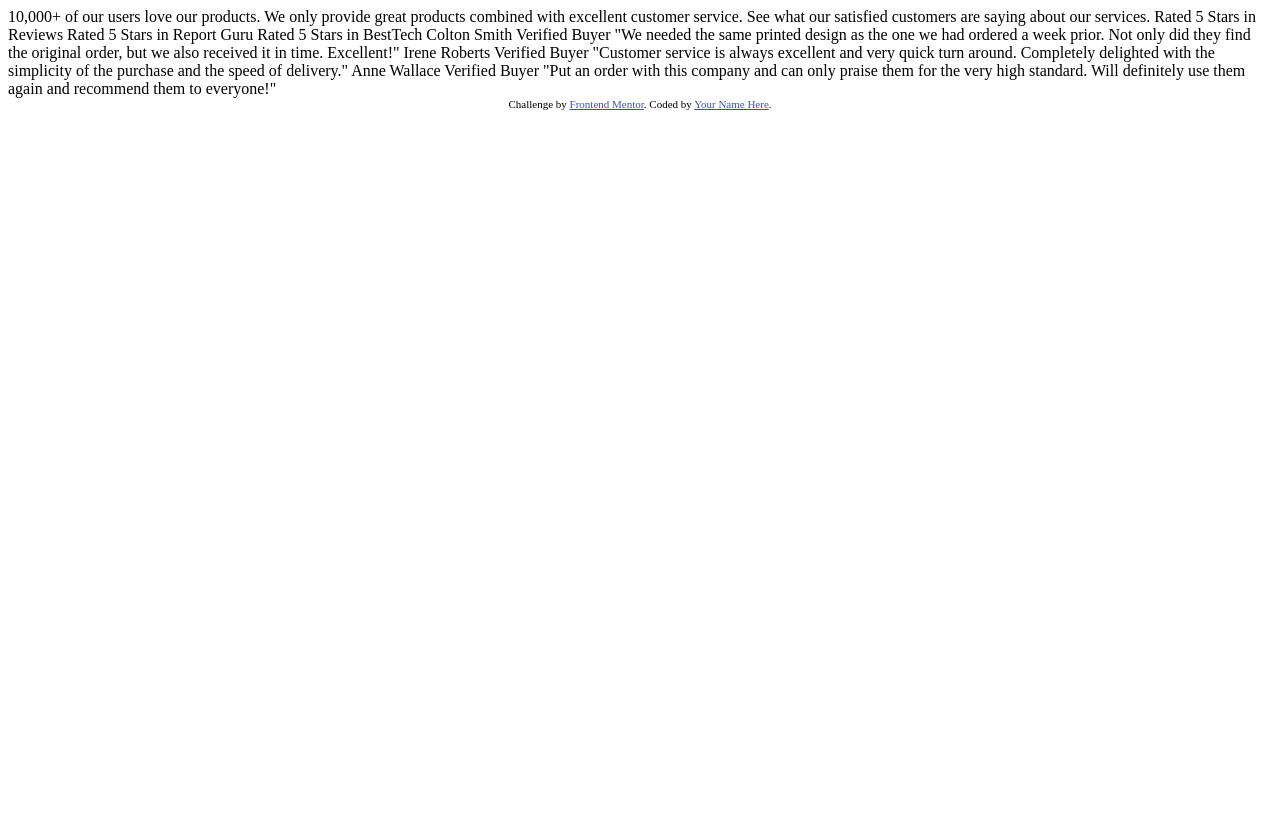
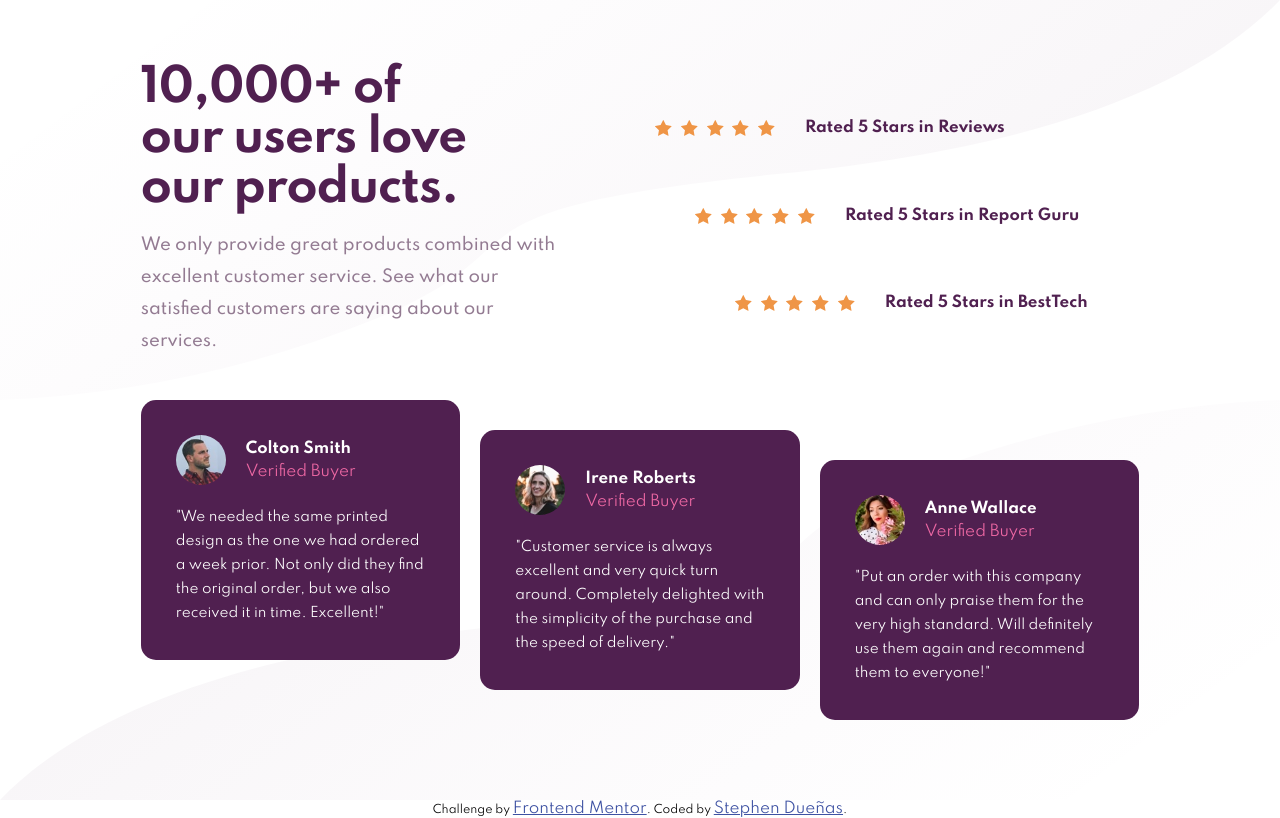
Before and after one commit to stephenduenas/social_section_proof_challenge, a plain HTML site: page index.html in a window 1280 px wide. Drawn offline with Linux system fonts and the light colour scheme.

Commit message:
Done with desktop design

```diff
--- a/index.html
+++ b/index.html
@@ -4,58 +4,121 @@
     <meta charset="UTF-8" />
     <meta name="viewport" content="width=device-width, initial-scale=1.0" />
     <!-- displays site properly based on user's device -->
-
-    <link
-      rel="icon"
-      type="image/png"
-      sizes="32x32"
-      href="./images/favicon-32x32.png"
-    />
-
+    <link rel="preconnect" href="https://fonts.gstatic.com">
+    <link href="https://fonts.googleapis.com/css2?family=Spartan:wght@400;500;700&display=swap" rel="stylesheet">
+    <link rel="icon" type="image/png" sizes="32x32" href="./images/favicon-32x32.png"/>
+    <link rel="preconnect" href="https://fonts.gstatic.com">
     <title>Frontend Mentor | Social proof section</title>
-
-    <!-- Feel free to remove these styles or customise in your own stylesheet 👍 -->
-    <style>
-      .attribution {
-        font-size: 11px;
-        text-align: center;
-      }
-      .attribution a {
-        color: hsl(228, 45%, 44%);
-      }
-    </style>
+    <link rel="stylesheet" href="./style.css">
   </head>
   <body>
+
+    <section class="testimonials-section">
+      <div class="top-section">
+        <div>
+          <div class="heading">
+            <h1>
               10,000+ of our users love our products.
-
+            </h1>
+            <p>
               We only provide great products combined with excellent customer service.
         See what our satisfied customers are saying about our services.
+            </p>
+          </div>
+          <div class="ratings">
+            <div>
+              <div class="stars">
+                <img src="./images/icon-star.svg" alt="">
+                <img src="./images/icon-star.svg" alt="">
+                <img src="./images/icon-star.svg" alt="">
+                <img src="./images/icon-star.svg" alt="">
+                <img src="./images/icon-star.svg" alt="">
+              </div>
+              <p>
+                Rated 5 Stars in Reviews
+              </p>
+            </div>
+            <div>
+              <div class="stars">
+                <img src="./images/icon-star.svg" alt="">
+                <img src="./images/icon-star.svg" alt="">
+                <img src="./images/icon-star.svg" alt="">
+                <img src="./images/icon-star.svg" alt="">
+                <img src="./images/icon-star.svg" alt="">
+              </div>
+              <p>
+                Rated 5 Stars in Report Guru
+              </p>
+            </div>
+            <div>
+              <div class="stars">
+                <img src="./images/icon-star.svg" alt="">
+                <img src="./images/icon-star.svg" alt="">
+                <img src="./images/icon-star.svg" alt="">
+                <img src="./images/icon-star.svg" alt="">
+                <img src="./images/icon-star.svg" alt="">
+              </div>
+              <p>
+                Rated 5 Stars in BestTech
+              </p>
+            </div>
 
-    Rated 5 Stars in Reviews
-    Rated 5 Stars in Report Guru
-    Rated 5 Stars in BestTech
+          </div>
+        </div>
 
-    Colton Smith
-    Verified Buyer
+      </div>
+
+    <div class="bottom-section testimonials">
+      <div>
+        <div class="card">
+          <cite>
+            <img src="./images/image-colton.jpg" alt="">
+            <div>
+              <p class="name">Colton Smith</p>
+              <p class="description">Verified Buyer</p>
+            </div>
+
+          </cite>
+          <blockquote>
             "We needed the same printed design as the one we had ordered a week prior.
     Not only did they find the original order, but we also received it in time.
     Excellent!"
-
-    Irene Roberts
-    Verified Buyer
+          </blockquote>
+        </div>
+        <div class="card">
+          <cite>
+            <img src="./images/image-irene.jpg" alt="">
+            <div>
+              <p class="name">Irene Roberts</p>
+              <p class="description">Verified Buyer</p>
+            </div>
+          </cite>
+          <blockquote>
             "Customer service is always excellent and very quick turn around. Completely
     delighted with the simplicity of the purchase and the speed of delivery."
-
-    Anne Wallace
-    Verified Buyer
+          </blockquote>
+        </div>
+        <div class="card">
+          <cite>
+            <img src="./images/image-anne.jpg" alt="">
+            <div>
+              <p class="name">Anne Wallace</p>
+              <p class="description">Verified Buyer</p>
+            </div>
+          </cite>
+          <blockquote>
             "Put an order with this company and can only praise them for the very high
       standard. Will definitely use them again and recommend them to everyone!"
+          </blockquote>
+        </div>
+      </div>
+  </section>
 
   <div class="attribution">
       Challenge by
-      <a href="https://www.frontendmentor.io?ref=challenge" target="_blank"
-        >Frontend Mentor</a
-      >. Coded by <a href="#">Your Name Here</a>.
+      <a href="https://www.frontendmentor.io?ref=challenge" target="_blank">Frontend Mentor</a>. Coded by <a href="#">Stephen Dueñas</a>.
     </div>
+  </div>
+
   </body>
 </html>
--- /dev/null
+++ b/style.css
@@ -0,0 +1,163 @@
+
+/* Default Settings */
+html {
+    font-family: 'Spartan', sans-serif;
+    background-color: hsl(0, 0%, 100%);
+    position: relative;
+}
+
+* {
+    margin: 0;
+    padding: 0;
+    font-size: 15px;
+}
+
+/* Typography and Color */
+h1 {
+    color: hsl(300, 43%, 22%);
+    font-weight: 700;
+    font-size: 300%;
+    max-width: 70%;
+    line-height: 50px;
+    margin-bottom: 5px;
+    letter-spacing: -1px;
+}
+
+.heading p {
+    padding: 10px 0;
+    font-size: 110%;
+    font-weight: 500;
+    color: hsl(303, 10%, 53%);
+    max-width: 85%;
+    line-height: 32px;
+}
+
+.ratings p {
+    margin-left: 30px;
+    font-weight: 700;
+    color: hsl(300, 43%, 22%);
+}
+
+.testimonials p {
+    font-style: normal;
+    line-height: 23px;
+}
+
+.testimonials .name {
+    font-weight: 700;
+    color: hsl(0, 0%, 100%);
+}
+
+.testimonials .description {
+    color: hsl(333, 80%, 67%);
+}
+
+.testimonials blockquote {
+    font-size: 90%;
+    line-height: 24px;
+    color: hsl(0, 0%, 100%);
+}
+
+/* Main Section: Testimonials */
+.testimonials-section > div {
+    background-size: 100% 100%;
+    height: 50vh;
+}
+
+.top-section {
+    background: url('images/bg-pattern-top-desktop.svg') no-repeat;
+}
+
+.bottom-section {
+    background: url('images/bg-pattern-bottom-desktop.svg') no-repeat;
+}
+
+/* Fluid top container */
+.top-section > div {
+    padding: 5% 11% 0% 11%;
+    display: flex;
+}
+
+/* Fluid bottom container */
+.bottom-section > div {
+    padding: 0% 11% 4%;
+    display: flex;
+    flex-flow: row;
+    justify-content: space-between;
+}
+
+/*Testimonials Top Section */
+.top-section > div > div {
+    flex: 0 0 50%;
+}
+
+.ratings {
+    display: flex;
+    flex-flow: column;
+}
+
+.ratings > div {
+    display: flex;
+    align-items: center;
+    padding: 1rem;
+    margin-top: auto;
+}
+
+.ratings > div:nth-child(2) {
+    margin-left: 8%;
+}
+
+.ratings > div:nth-child(3) {
+    margin-left: 16%;
+    margin-bottom: auto;
+}
+
+.stars {
+    min-width: 120px;
+    display: flex;
+    justify-content: space-between;
+}
+
+/*Testimonials Bottom Section */
+.card {
+    flex: 0 0 25%;
+    background-color: hsl(300, 43%, 22%);
+    border-radius: 15px;
+    padding: 3.5%;
+}
+.card:nth-child(2) {
+    position: relative;
+    top: 2rem;
+}
+.card:nth-child(3) {
+    position: relative;
+    top: 4rem;
+}
+
+.card > cite {
+    display: flex;
+    align-items: center;
+    margin-bottom: 20px;
+}
+.card img {
+    border-radius: 50%;
+    width: 50px;
+    height: 50px;
+}
+.card > cite > div {
+    padding-left: 20px;
+    vertical-align: center;
+}
+
+/* Footer */
+.attribution {
+    font-size: 11px;
+    text-align: center;
+}
+.attribution a {
+    color: hsl(228, 45%, 44%);
+}
+
+@media only screen and (max-width: 600px) {
+
+}
```
Lines whose indentation alone changed are shown as unchanged.
